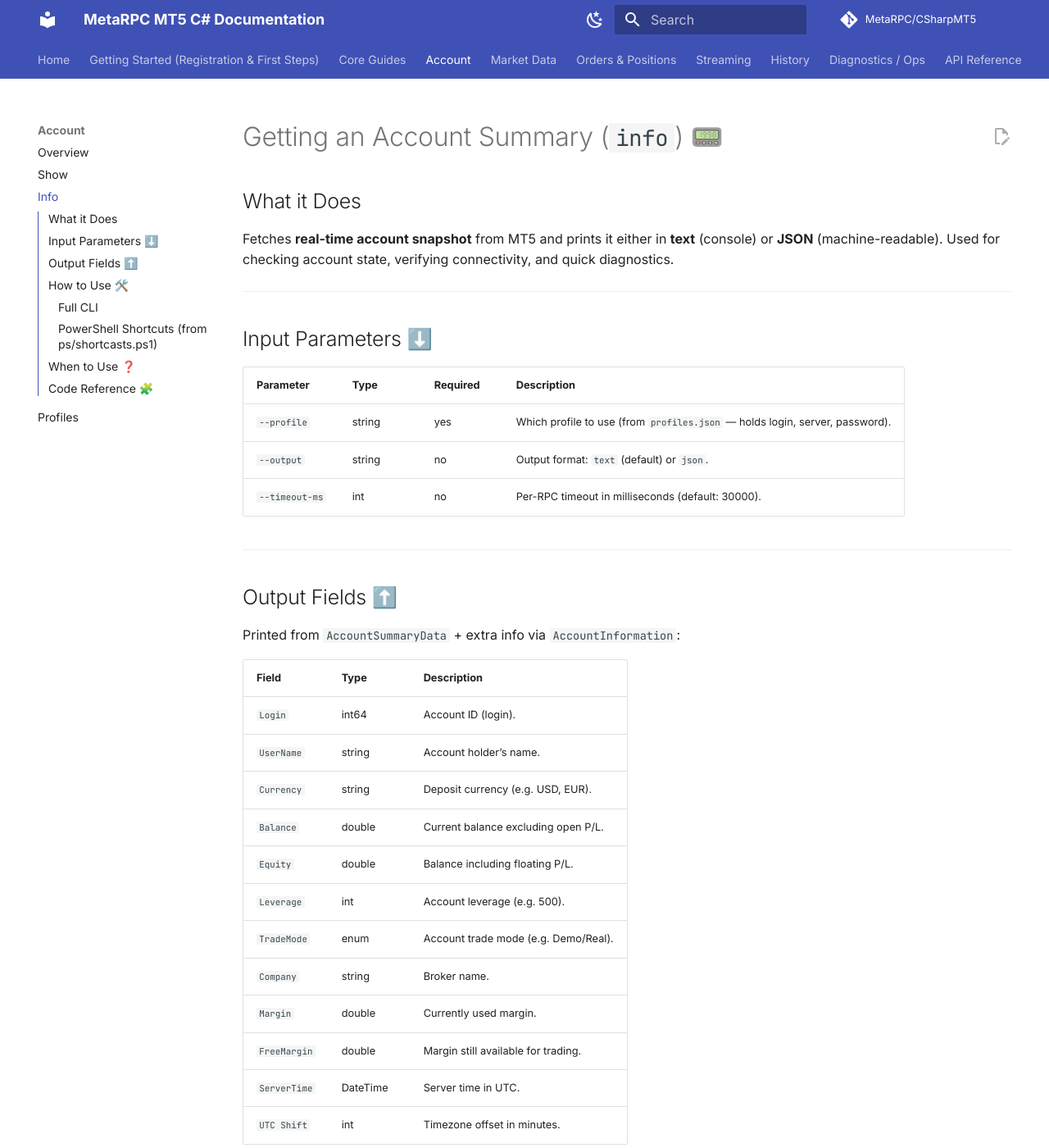
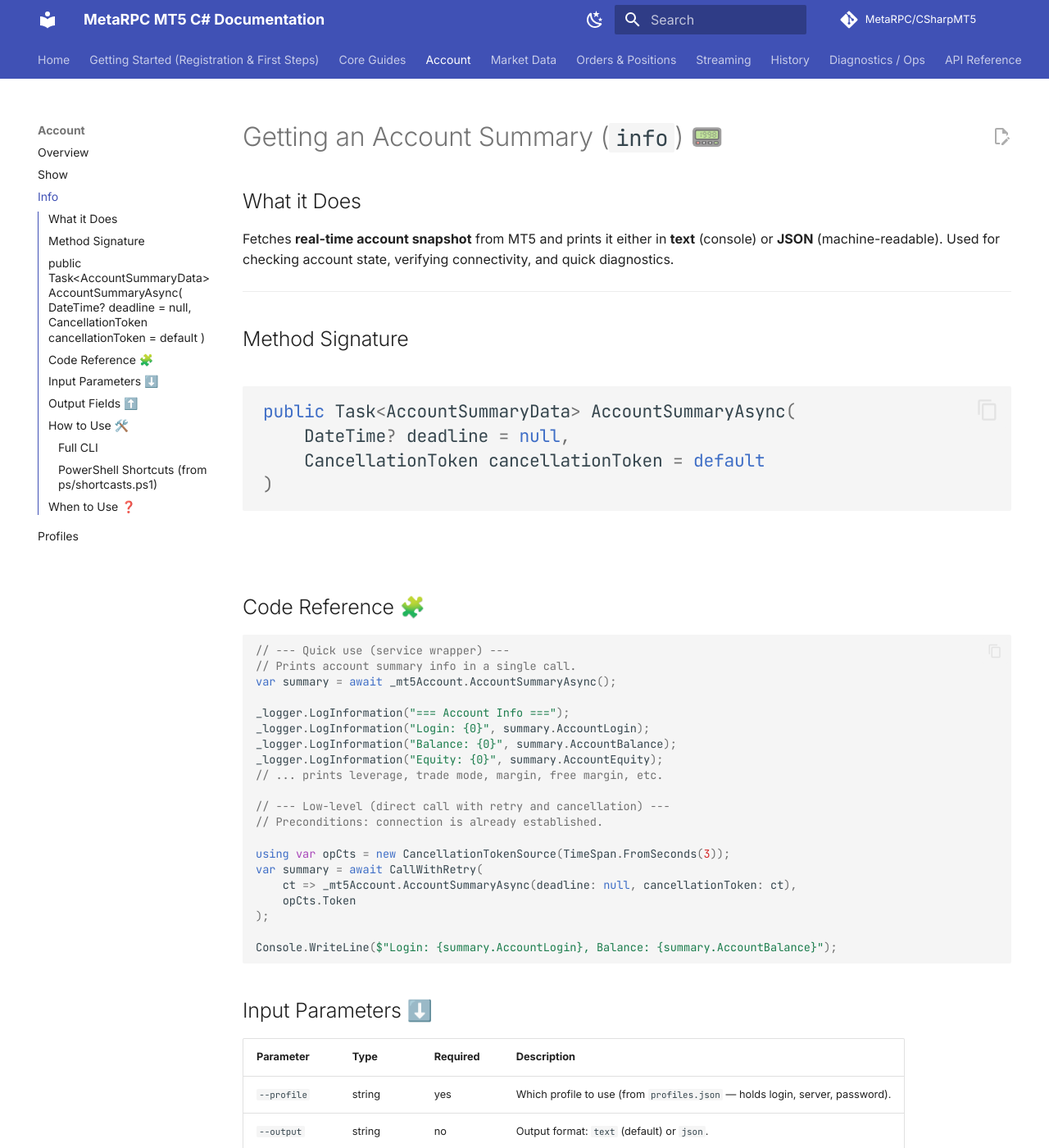
Before and after one commit to MetaRPC/CSharpMT5, an MkDocs documentation site: the page built from docs/Account/Info.md, in a window 1280 px wide and 1400 px high. Shown: the whole window at 82% size. Built offline with MkDocs 1.6.1 and Material for MkDocs 9.7.7, drawn with Linux system fonts in a browser that asks for light colours; comment, search, counter and statistics services are not loaded; some of the changed text lies outside the part shown.

Commit message:
Update Info.md

````diff
--- a/docs/Account/Info.md
+++ b/docs/Account/Info.md
@@ -6,6 +6,38 @@ Fetches **real-time account snapshot** from MT5 and prints it either in **text**
 Used for checking account state, verifying connectivity, and quick diagnostics.
 
 ---
+## Method Signature
+
+```csharp
+public Task<AccountSummaryData> AccountSummaryAsync(
+    DateTime? deadline = null,
+    CancellationToken cancellationToken = default
+)
+```
+---
+## Code Reference 🧩
+```csharp
+// --- Quick use (service wrapper) ---
+// Prints account summary info in a single call.
+var summary = await _mt5Account.AccountSummaryAsync();
+
+_logger.LogInformation("=== Account Info ===");
+_logger.LogInformation("Login: {0}", summary.AccountLogin);
+_logger.LogInformation("Balance: {0}", summary.AccountBalance);
+_logger.LogInformation("Equity: {0}", summary.AccountEquity);
+// ... prints leverage, trade mode, margin, free margin, etc.
+
+// --- Low-level (direct call with retry and cancellation) ---
+// Preconditions: connection is already established.
+
+using var opCts = new CancellationTokenSource(TimeSpan.FromSeconds(3));
+var summary = await CallWithRetry(
+    ct => _mt5Account.AccountSummaryAsync(deadline: null, cancellationToken: ct),
+    opCts.Token
+);
+
+Console.WriteLine($"Login: {summary.AccountLogin}, Balance: {summary.AccountBalance}");
+```
 
 ## Input Parameters ⬇️
 
@@ -67,17 +99,3 @@ info
 * **Monitoring** — feed JSON into dashboards, CI/CD or alerts.
 * **Diagnostics** — confirm MT5 terminal is connected and profile credentials work.
 * **Risk control** — margin usage visible before high-risk trades.
-
----
-
-## Code Reference 🧩
-
-```csharp
-var summary = await _mt5Account.AccountSummaryAsync();
-
-_logger.LogInformation("=== Account Info ===");
-_logger.LogInformation("Login: {0}", summary.AccountLogin);
-_logger.LogInformation("Balance: {0}", summary.AccountBalance);
-_logger.LogInformation("Equity: {0}", summary.AccountEquity);
-// ... prints leverage, trade mode, margin, free margin, etc.
-```
````
